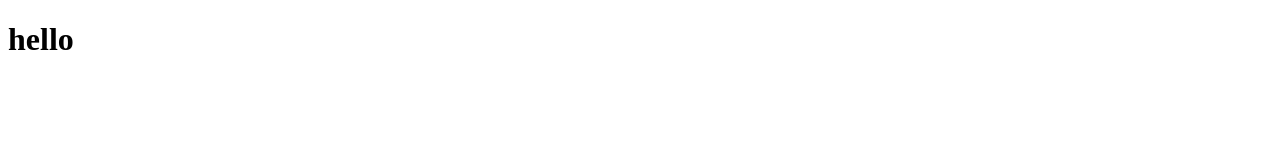
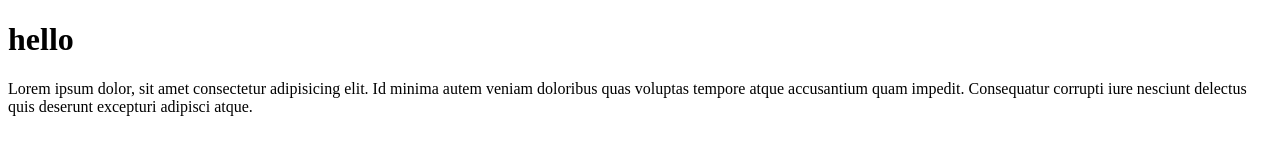
Before and after one commit to wannn2p/git-test, a plain HTML site: page index.html in a window 1280 px wide. Drawn offline with Linux system fonts and the light colour scheme.

Commit message:
add paragraf

```diff
--- a/index.html
+++ b/index.html
@@ -8,5 +8,6 @@
   </head>
   <body>
     <h1>hello</h1>
+    <p>Lorem ipsum dolor, sit amet consectetur adipisicing elit. Id minima autem veniam doloribus quas voluptas tempore atque accusantium quam impedit. Consequatur corrupti iure nesciunt delectus quis deserunt excepturi adipisci atque.</p>
   </body>
 </html>
```
